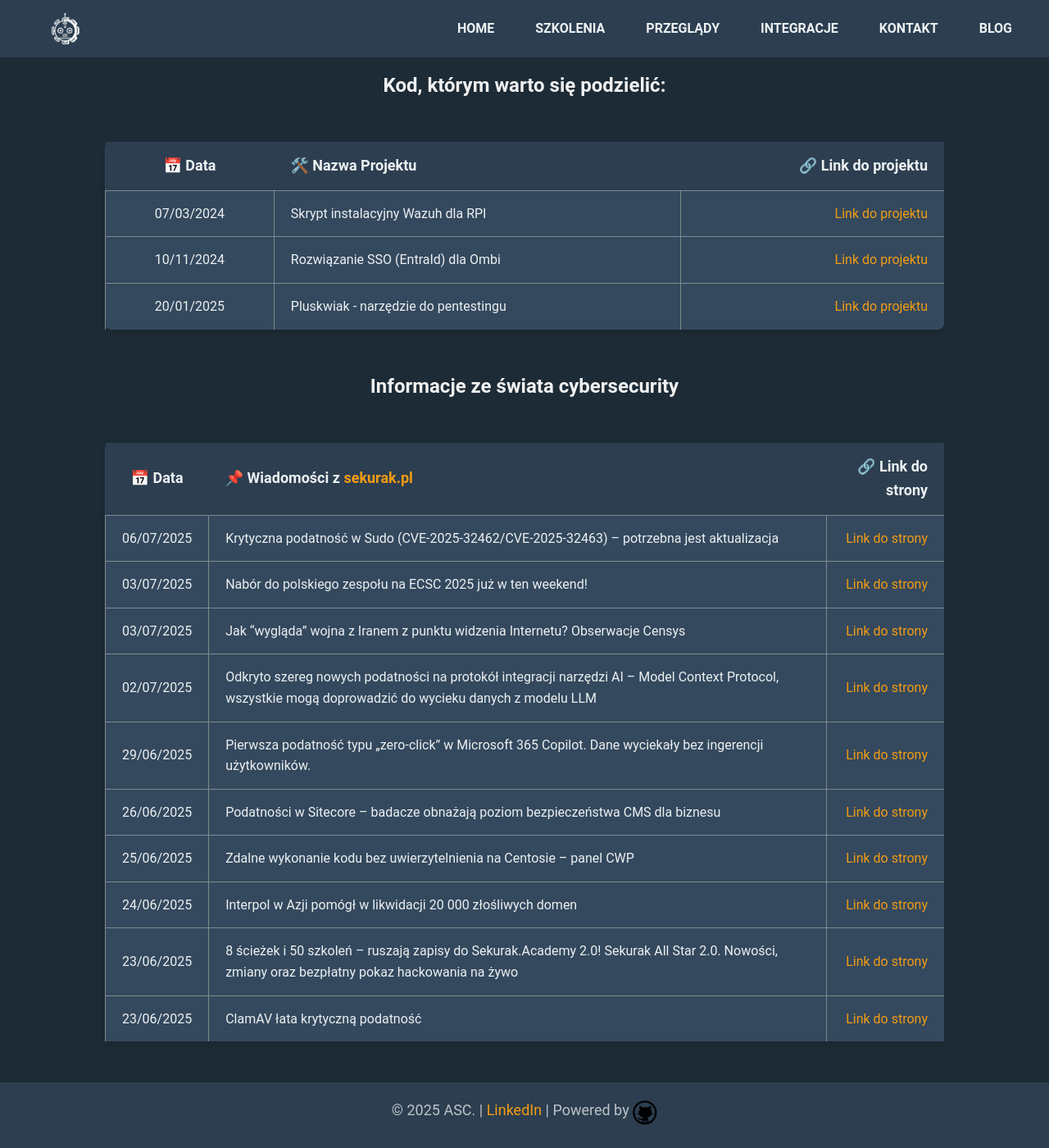
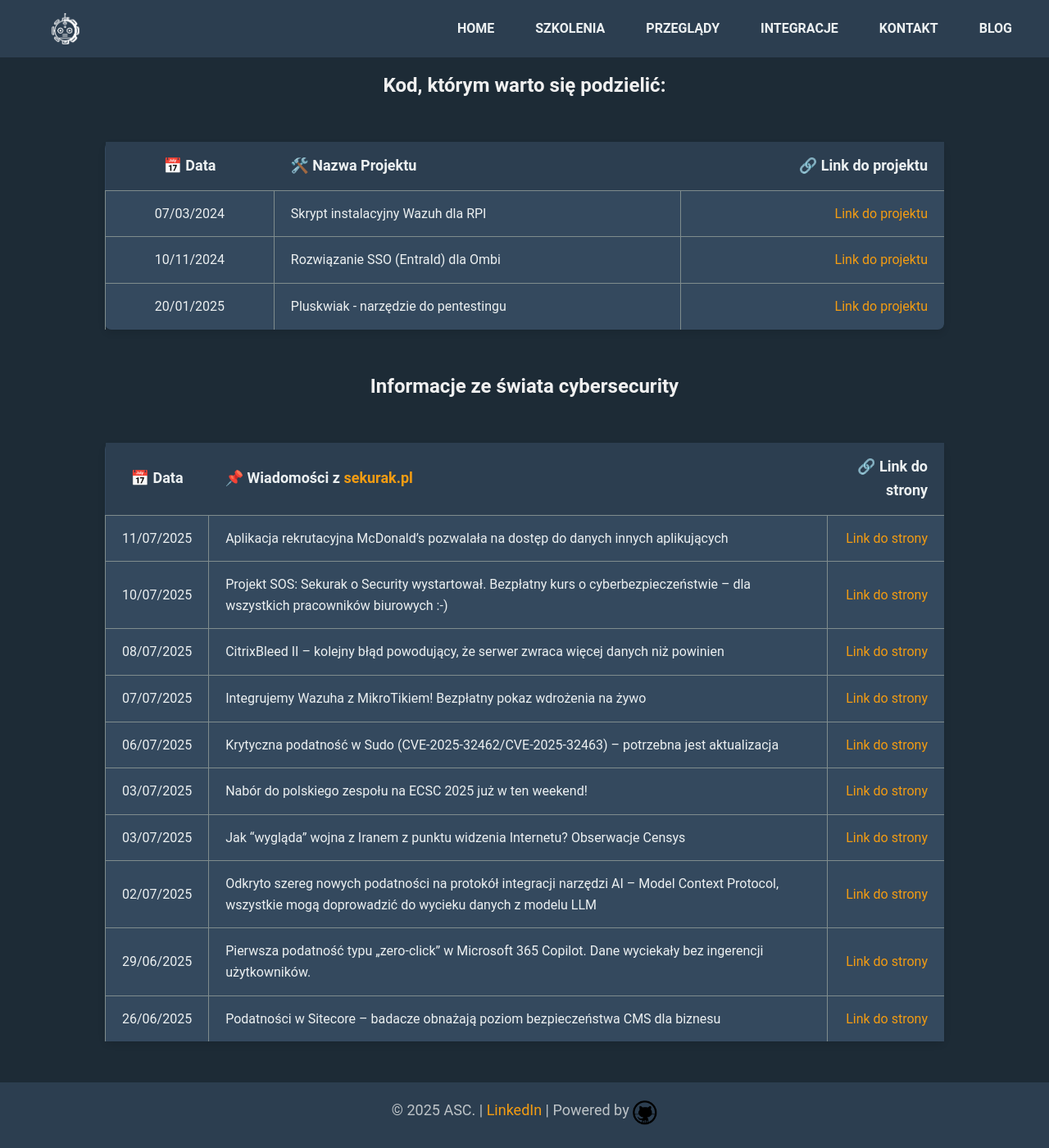
Before and after one commit to dadmins1984/Web, a Jekyll site: the page built from projects.md, in a window 1280 px wide and 1400 px high, scrolled down 113 px. Shown: the whole window at 82% size. Built offline with Jekyll 4.4.1, drawn with Linux system fonts in a browser that asks for light colours.

Commit message:
Blog update: 2025-14-07

```diff
--- a/projects.md
+++ b/projects.md
@@ -16,13 +16,13 @@ title: "Projects"
 
 | 📅 Data | 📌 Wiadomości z [sekurak.pl](https://sekurak.pl/) | 🔗 Link do strony |
 |:---------:|:------------------|-------------------:|
+| 11/07/2025 | Aplikacja rekrutacyjna McDonald’s pozwalała na dostęp do danych innych aplikujących | [Link do strony](https://sekurak.pl/aplikacja-rekrutacyjna-mcdonalds-pozwalala-na-dostep-do-danych-innych-aplikujacych/) |
+| 10/07/2025 | Projekt SOS: Sekurak o Security wystartował. Bezpłatny kurs o cyberbezpieczeństwie – dla wszystkich pracowników biurowych :-) | [Link do strony](https://sekurak.pl/projekt-sos-sekurak-o-security-wystartowal-zobacz-co-dla-ciebie-przygotowalismy/) |
+| 08/07/2025 | CitrixBleed II – kolejny błąd powodujący, że serwer zwraca więcej danych niż powinien | [Link do strony](https://sekurak.pl/citrixbleed-ii-kolejny-blad-powodujacy-ze-serwer-zwraca-wiecej-danych-niz-powinien/) |
+| 07/07/2025 | Integrujemy Wazuha z MikroTikiem! Bezpłatny pokaz wdrożenia na żywo | [Link do strony](https://sekurak.pl/integrujemy-wazuha-z-mikrotikiem-bezplatny-pokaz-wdrozenia-na-zywo/) |
 | 06/07/2025 | Krytyczna podatność w Sudo (CVE-2025-32462/CVE-2025-32463) – potrzebna jest aktualizacja | [Link do strony](https://sekurak.pl/krytyczna-podatnosc-w-sudo-cve-2025-32462-cve-2025-32463-potrzebna-jest-aktualizacja/) |
 | 03/07/2025 | Nabór do polskiego zespołu na ECSC 2025 już w ten weekend! | [Link do strony](https://sekurak.pl/nabor-do-polskiego-zespolu-na-ecsc-2025-juz-w-ten-weekend/) |
 | 03/07/2025 | Jak “wygląda” wojna z Iranem z punktu widzenia Internetu? Obserwacje Censys | [Link do strony](https://sekurak.pl/jak-wyglada-wojna-z-iranem-z-punktu-widzenia-internetu-obserwacje-censys/) |
 | 02/07/2025 | Odkryto szereg nowych podatności na protokół integracji narzędzi AI – Model Context Protocol, wszystkie mogą doprowadzić do wycieku danych z modelu LLM | [Link do strony](https://sekurak.pl/odkryto-szereg-nowych-podatnosci-na-protokol-integracji-narzedzi-ai-model-context-protocol-wszystkie-moga-doprowadzic-do-wycieku-danych-z-modelu-llm/) |
 | 29/06/2025 | Pierwsza podatność typu „zero-click” w Microsoft 365 Copilot. Dane wyciekały bez ingerencji użytkowników. | [Link do strony](https://sekurak.pl/pierwsza-podatnosc-typu-zero-click-w-microsoft-365-copilot-dane-wyciekaly-bez-ingerencji-uzytkownikow/) |
 | 26/06/2025 | Podatności w Sitecore – badacze obnażają poziom bezpieczeństwa CMS dla biznesu | [Link do strony](https://sekurak.pl/podatnosci-w-sitecore-badacze-obnazaja-poziom-bezpieczenstwa-cms-dla-biznesu/) |
-| 25/06/2025 | Zdalne wykonanie kodu bez uwierzytelnienia na Centosie – panel CWP | [Link do strony](https://sekurak.pl/zdalne-wykonanie-kodu-bez-uwierzytelnienia-na-centosie-panel-cwp/) |
-| 24/06/2025 | Interpol w Azji pomógł w likwidacji 20 000 złośliwych domen | [Link do strony](https://sekurak.pl/interpol-w-azji-pomogl-w-likwidacji-20-000-zlosliwych-domen/) |
-| 23/06/2025 | 8 ścieżek i 50 szkoleń – ruszają zapisy do Sekurak.Academy 2.0! Sekurak All Star 2.0. Nowości, zmiany oraz bezpłatny pokaz hackowania na żywo | [Link do strony](https://sekurak.pl/8-sciezek-i-50-szkolen-ruszaja-zapisy-do-sekurak-academy-2-0-sekurak-all-star-2-0-nowosci-zmiany-oraz-bezplatny-pokaz-hackowania-na-zywo/) |
-| 23/06/2025 | ClamAV łata krytyczną podatność | [Link do strony](https://sekurak.pl/clamav-lata-krytyczna-podatnosc/) |
```
